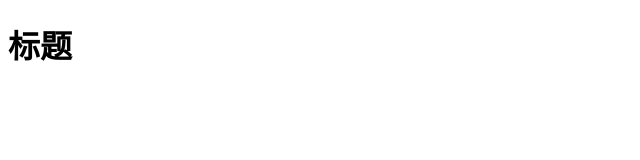
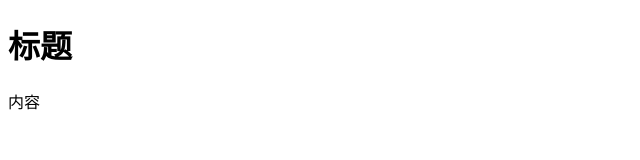
Before and after one commit to ChenscMy/ChenscMy.github.io, a plain HTML site: page index.html in a window 1280 px wide. Shown: the full height of the page, 0-640 px from the left. Drawn offline with Linux system fonts and the light colour scheme.

Commit message:
feat: 修改index.html内容

```diff
--- a/index.html
+++ b/index.html
@@ -8,5 +8,6 @@
 </head>
 <body>
     <h1>标题</h1>
+    <p>内容</p>
 </body>
 </html>
```
